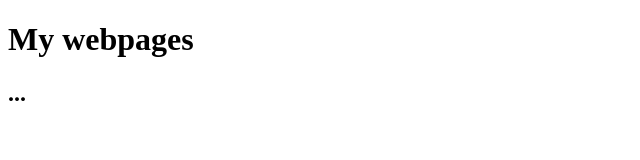
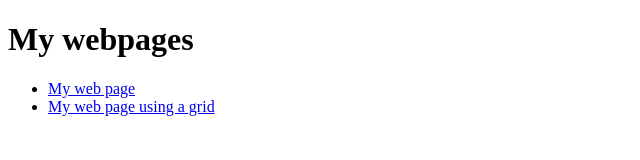
Before and after one commit to YongamaFayo/basic-webpage, a plain HTML site: page index.html in a window 1280 px wide. Shown: the whole page, without its empty margins (0-640 px from the left). Drawn offline with Linux system fonts and the light colour scheme.

Commit message:
my-webpage.html

```diff
--- a/index.html
+++ b/index.html
@@ -1,12 +1,24 @@
 <!DOCTYPE html>
 <html lang="en">
+
 <head>
     <meta charset="UTF-8">
     <meta name="viewport" content="width=device-width, initial-scale=1.0">
     <title>Document</title>
 </head>
+
 <body>
     <h1>My webpages</h1>
-    <h2>...</h2>
+
+    <ul>
+        <li>
+            <a href="my-webpage.html">My web page</a>
+        </li>
+        <li>
+            <a href="my-webpage-grid.html">My web page using a grid</a>
+        </li>
+    </ul>
+
 </body>
+
 </html>
```
